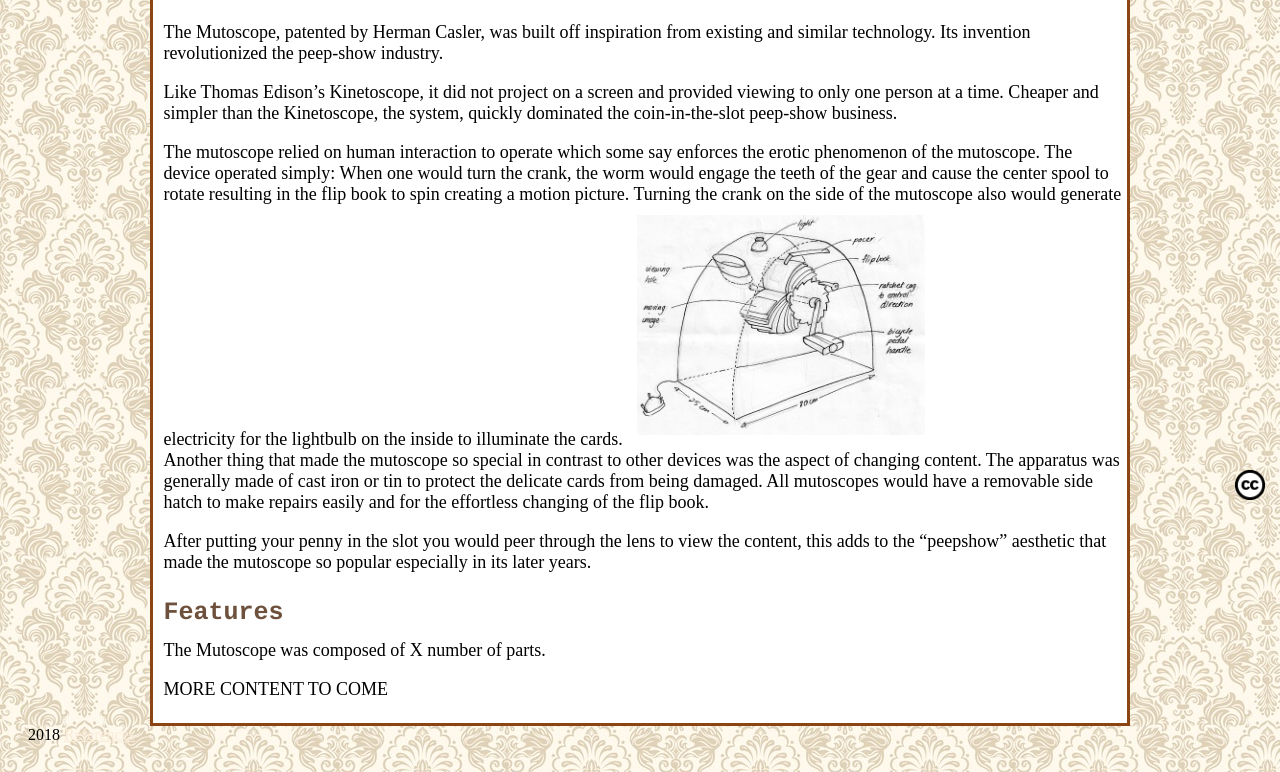
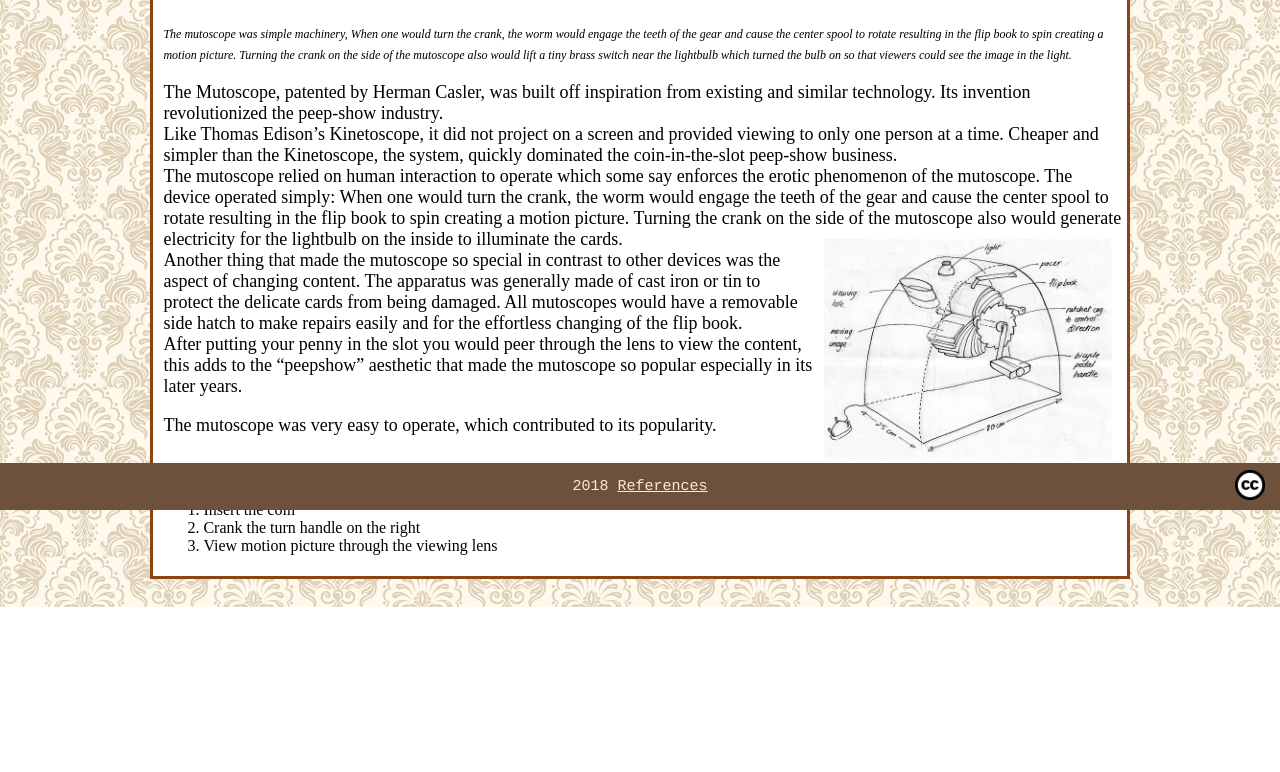
Before and after one commit to CamLam0/mutoscope, a plain HTML site: page mutoscope/html/howitworks.html in a window 1280 px wide. Shown: the part 295-1067 px from the top of the page. After the commit the page ends 902 px from the top, so only its background shows below. Drawn offline with nearby package versions, Linux system fonts and the light colour scheme.

Commit message:
Add files via upload

```diff
--- a/mutoscope/html/howitworks.html
+++ b/mutoscope/html/howitworks.html
@@ -12,7 +12,7 @@
 <link rel="stylesheet" type="text/css" href="../css/style.css"/>
 <!-- the <script> element that points to the jquery/javascript translator must precede the <script> element that points to you .js file-->
 <script src="https://ajax.googleapis.com/ajax/libs/jquery/1.11.2/jquery.min.js"></script>
-<script type="text/javascript" src="../js/script.js"></script>
+<script type='text/javascript' src='../js/script.js'></script>
 
 </head>
 
@@ -23,7 +23,7 @@
 <!--Start of Nav-->
     <nav role=navigation>
         <ul>
-        <li><a href="../index.html" title="Home">Home</a></li>
+        <li><a href="../html/home.html" title="Home">Home</a></li>
         <li><a href="../html/moment.html" title="Cultural Moment">Cultural Moment</a></li>
         <li><a href="../html/howitworks.html" title="How it Works">How it Works</a></li>
         <li><a href="../html/tradition.html" title="Continuance of Tradition">Continuance of Tradition</a></li>
@@ -37,17 +37,32 @@
 
 <article role="article">
     <h2>How it Works</h2>
-	<p>The Mutoscope, patented by Herman Casler, was built off inspiration from existing and similar technology. Its invention revolutionized the peep-show industry. </p><p> Like Thomas Edison’s Kinetoscope, it did not project on a screen and provided viewing to only one person at a time. Cheaper and simpler than the Kinetoscope, the system, quickly dominated the coin-in-the-slot peep-show business.</p><p>
-The mutoscope relied on human interaction to operate which some say enforces the erotic phenomenon of the mutoscope. The device operated simply: When one would turn the crank, the worm would engage the teeth of the gear and cause the center spool to rotate resulting in the flip book to spin creating a motion picture. Turning the crank on the side of the mutoscope also would generate electricity for the lightbulb on the inside to illuminate the cards. <img src="../images/diagram2.jpg" width="30%" class="alignright"> <br>
-Another thing that made the mutoscope so special in contrast to other devices was the aspect of changing content. The apparatus was generally made of cast iron or tin to protect the delicate cards from being damaged. All mutoscopes would have a removable side hatch to make repairs easily and for the effortless changing of the flip book. </p>
-	<p>After putting your penny in the slot you would peer through the lens to view the content, this adds to the “peepshow” aesthetic that made the mutoscope so popular especially in its later years. </p>
-  <h3>Features</h3>
-    <p>The Mutoscope was composed of X number of parts.</p>
-	<p>MORE CONTENT TO COME</p>
-	<p class="clear"> </p>
+    <p><em>The mutoscope was simple machinery, When one would turn the crank, the worm would engage the teeth of the gear and cause the center spool to rotate resulting in the flip book to spin creating a motion picture. Turning the crank on the side of the mutoscope also would lift a tiny brass switch near the lightbulb which turned the bulb on so that viewers could see the image in the light.</em>
+    </p>
+
+	<p>The Mutoscope, patented by Herman Casler, was built off inspiration from existing and similar technology. Its invention revolutionized the peep-show industry. <br> Like Thomas Edison’s Kinetoscope, it did not project on a screen and provided viewing to only one person at a time. Cheaper and simpler than the Kinetoscope, the system, quickly dominated the coin-in-the-slot peep-show business.<br>
+The mutoscope relied on human interaction to operate which some say enforces the erotic phenomenon of the mutoscope. The device operated simply: When one would turn the crank, the worm would engage the teeth of the gear and cause the center spool to rotate resulting in the flip book to spin creating a motion picture. Turning the crank on the side of the mutoscope also would generate electricity for the lightbulb on the inside to illuminate the cards. <img align = "right" width = 30% src = "../images/diagram2.jpg"> <br>
+Another thing that made the mutoscope so special in contrast to other devices was the aspect of changing content. The apparatus was generally made of cast iron or tin to protect the delicate cards from being damaged. All mutoscopes would have a removable side hatch to make repairs easily and for the effortless changing of the flip book.  <br>
+ After putting your penny in the slot you would peer through the lens to view the content, this adds to the “peepshow” aesthetic that made the mutoscope so popular especially in its later years.
+</p>
+<p>
+The mutoscope was very easy to operate, which contributed to its popularity.
+</p>
+
+    <h3>How to Use the Mutoscope</h3>
+
+    <ol>
+        <li>Insert the coin</li>
+        <li>Crank the turn handle on the right</li>
+        <li>View motion picture through the viewing lens</li>
+    </ol>
+
 </article>
-<footer>
-2018 <img style="position:fixed; bottom:-5px; right:5px; width: 30px;" src= "../images/cc.png"> <a href="ref.html">References</a>
+<footer><!--Footer w/ link to references-->
+    <div style="position:fixed; bottom:5px; right:5px;" class = "footer">
+  2018 <img style="position:fixed; bottom:-5px; right:5px; width: 30px;" src= "../images/cc.png"> <a href="ref.html">References</a>
+
+    </div>
 </footer>
 </body>
 
```
